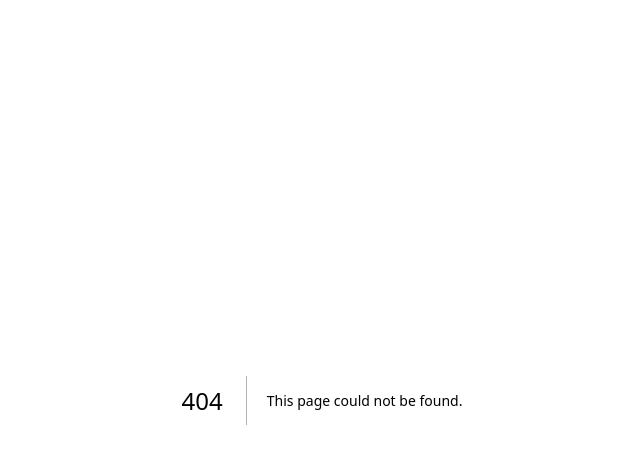
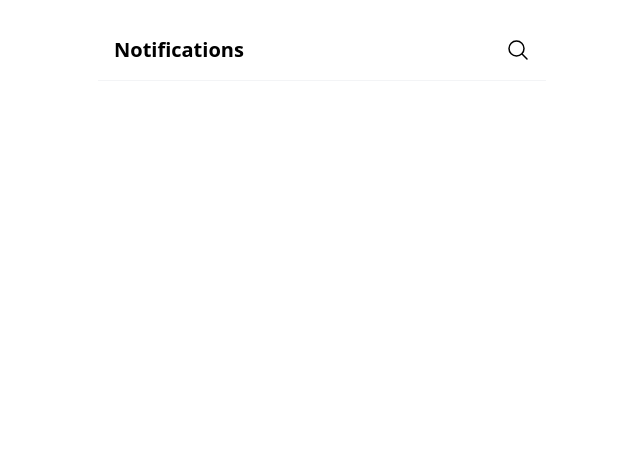
Before and after one commit to Habiba712/ECBI-frontend, a Next.js app: page /pages/notif in a window 1280 px wide. Before the commit this address had no page. Shown: the top 464 px of the page, without its empty margins (318-958 px from the left). Built offline with nearby package versions, Linux system fonts and the light colour scheme.

Commit message:
check up

```diff
--- /dev/null
+++ b/app/components/modals/idk.js
@@ -0,0 +1,18 @@
+
+// function printNumbers(n) {
+//     if (n > 9) {
+//         printNumbers(Math.floor(n / 10));
+//     }
+//     process.stdout.write(String(n % 10));
+// }
+
+// printNumbers(123);
+// process.stdout.write("\n");
+
+function factorial(n){
+    if (n === 1) return 1;
+    console.log(n);
+    return n * factorial(n - 1);
+}
+
+console.log(factorial(5));
--- /dev/null
+++ b/app/pages/notif/page.js
@@ -0,0 +1,28 @@
+'use client'
+
+import SearchIcon from "../../../public/svg/search"
+
+
+
+export default function Notifications() {
+
+    return (
+       <section className="min-h-screen h-full max-w-md mx-auto flex flex-col  overflow-scroll w-full mb-20">
+            <div className="p-4 flex justify-between items-center dashboard-page mb-5 mt-5 border-b-1 border-gray-100">
+
+<div >
+         <h2 className="font-semibold font-sans text-xl align-middle">
+                Notifications
+            </h2>
+</div>
+
+                <div className="align-center">
+                                <SearchIcon className="w-6 h-6 cursor-pointer"/>
+                            </div>
+
+            </div>
+
+
+        </section>
+    )
+}
```
